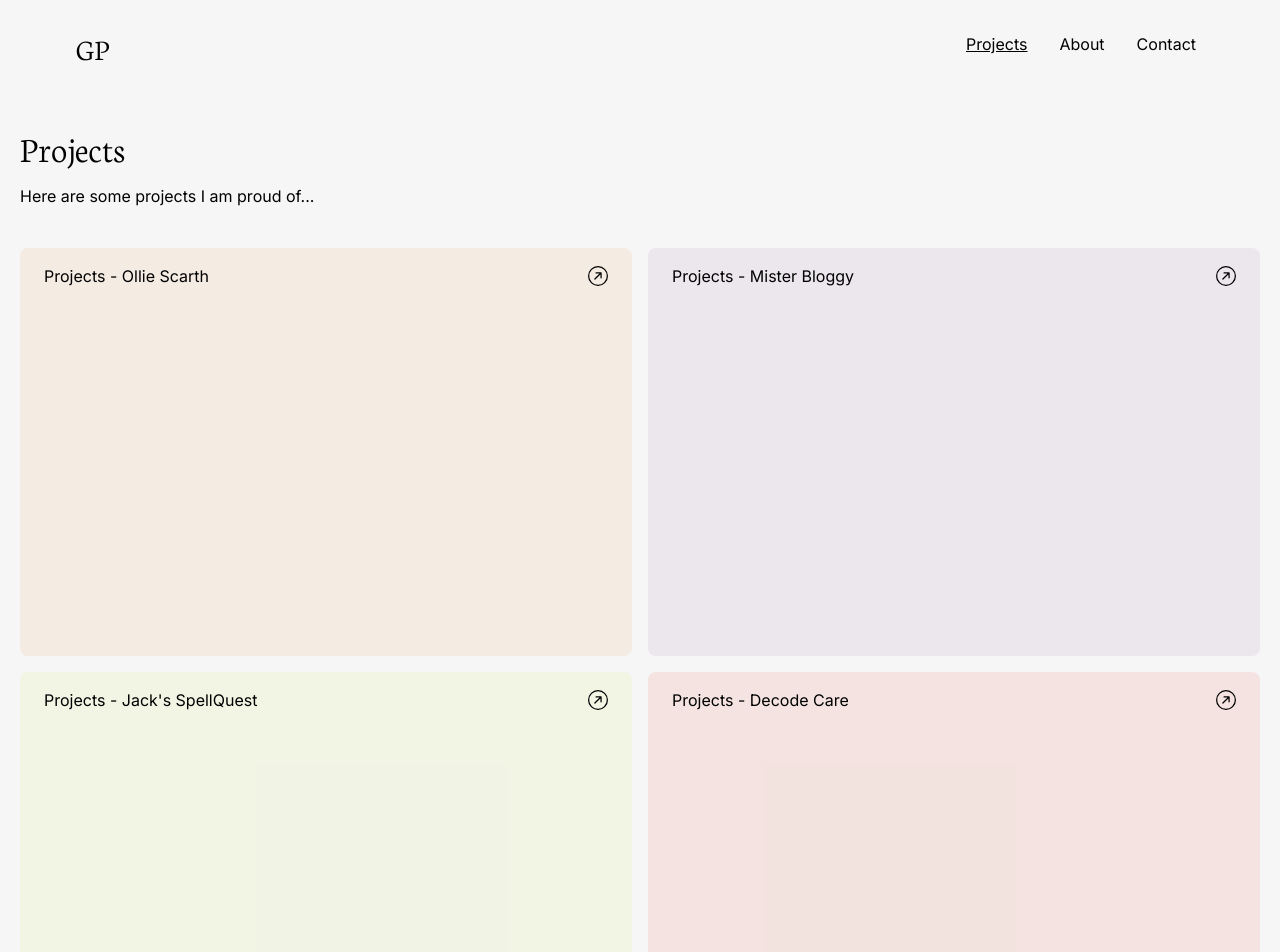
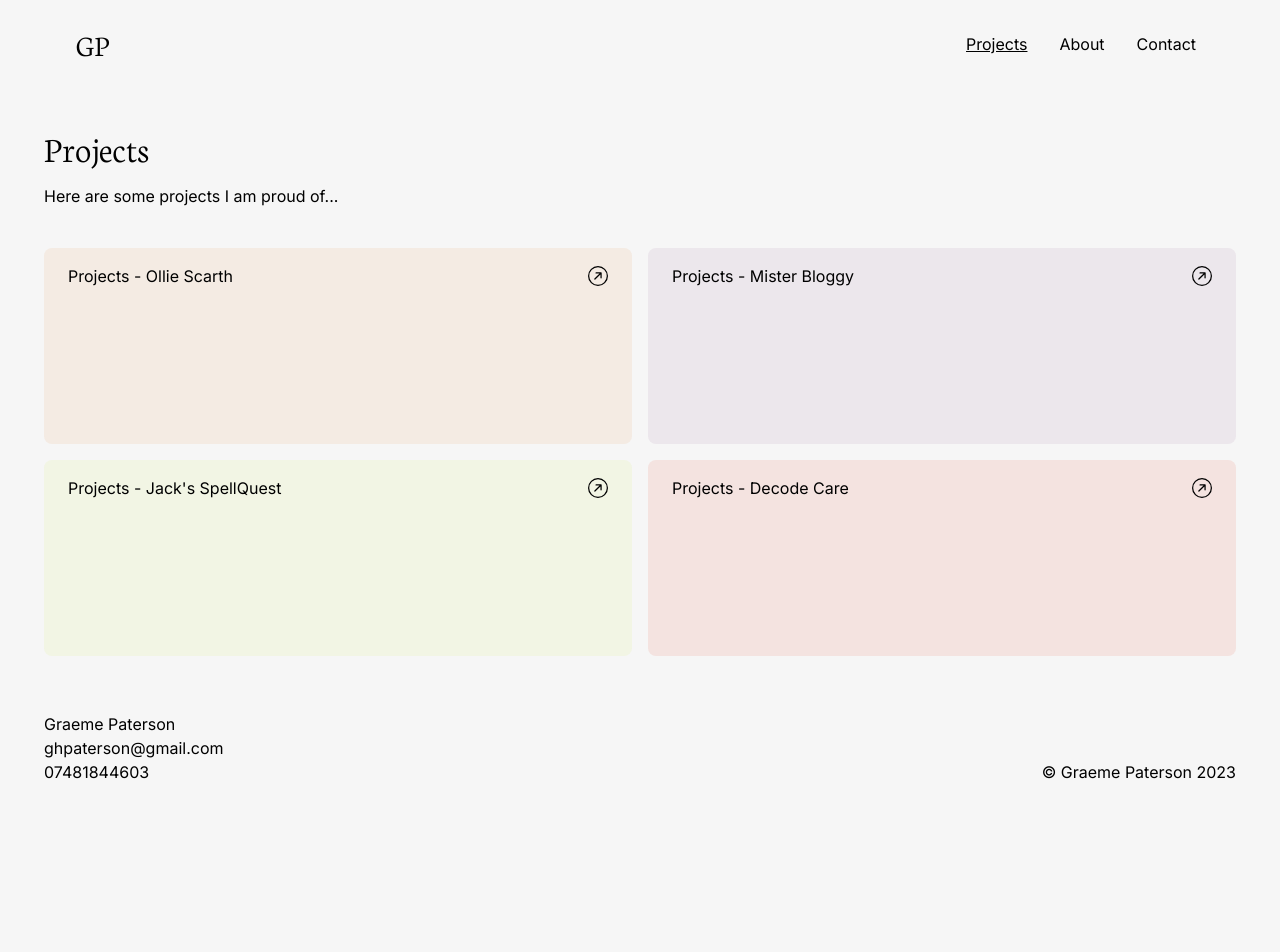
Before and after one commit to ghpaterson/graeme-paterson, a Next.js app: page /projects in a window 1280 px wide. Shown: the top 952 px of the page. After the commit the page ends 824 px from the top, so only its background shows below. Built offline with nearby package versions, Linux system fonts and the light colour scheme.

Commit message:
Projects page

```diff
--- a/app/page.js
+++ b/app/page.js
@@ -6,7 +6,7 @@ import RowFour from "@/components/RowFour";
 
 export default function Home() {
   return (
-    <main className="mx-6 grid grid-cols-1">
+    <main className="md:mx-6 py-10 md:py-0 grid grid-cols-1">
       <Hero />
       <RowOne />
       <RowTwo />
--- a/app/projects/page.js
+++ b/app/projects/page.js
@@ -6,13 +6,13 @@ export default function Projects() {
   const questURL = "https://jackquest.vercel.app/";
 
   return (
-    <main>
+    <main className="md:mx-6">
       <section className="py-6">
         <h1 className="text-4xl font-neuton py-4">Projects</h1>
         <p>Here are some projects I am proud of...</p>
       </section>
       <section className="md:h-[55vh] grid grid-cols-1 md:grid-cols-12 gap-4 py-4">
-        <div className="col-span-6 bg-sand/30 rounded-lg ">
+        <div className="group col-span-6 bg-sand/30 hover:bg-sand rounded-lg ">
           <div className="flex justify-between py-4 px-6 items-center ">
             <h1>Projects - Ollie Scarth</h1>
             <Link href="#" target="_blank">
@@ -20,7 +20,7 @@ export default function Projects() {
             </Link>
           </div>
         </div>
-        <div className="col-span-6 bg-thistle/30 rounded-lg ">
+        <div className="group col-span-6 bg-thistle/30 hover:bg-thistle rounded-lg ">
           <div className="flex justify-between py-4 px-6 items-center ">
             <h1>Projects - Mister Bloggy</h1>
             <Link href={bloggyURL} target="_blank">
@@ -28,9 +28,7 @@ export default function Projects() {
             </Link>
           </div>
         </div>
-      </section>
-      <section className="md:h-[55vh] grid grid-cols-1 md:grid-cols-12 gap-4">
-        <div className="col-span-6 bg-moss/30 rounded-lg ">
+        <div className="group col-span-6 bg-moss/30 hover:bg-moss rounded-lg ">
           <div className="flex justify-between py-4 px-6 items-center ">
             <h1>Projects - Jack's SpellQuest</h1>
             <Link href={questURL} target="_blank">
@@ -38,7 +36,7 @@ export default function Projects() {
             </Link>
           </div>
         </div>
-        <div className="col-span-6 bg-melon/30 rounded-lg ">
+        <div className="group col-span-6 bg-melon/30 hover:bg-melon rounded-lg ">
           <div className="flex justify-between py-4 px-6 items-center ">
             <h1>Projects - Decode Care</h1>
             <Link href="#" target="_blank">
--- a/components/Header.js
+++ b/components/Header.js
@@ -27,11 +27,11 @@ export default function NavBar() {
   return (
     <header className="sticky top-0 z-20 py-4 md:px-10 bg-bone">
       <div className="flex justify-between h-14 w-full items-center relative">
-        <div id="logo">
+        <div id="logo" className="">
           <Link href={"/"}>
             <h1
               onClick={closeMenu}
-              className="text-3xl w-60 z-0 pt-2 md:px-4 font-neuton"
+              className="text-3xl w-60 z-0 md:px-4 font-neuton"
             >
               GP
             </h1>
--- a/components/Hero.js
+++ b/components/Hero.js
@@ -18,7 +18,7 @@ export default function Hero() {
           </div>
           <div
             alt="Graeme Portrait"
-            className="bg-Portrait bg-cover w-full h-72 md:h-[80%] flex flex-col rounded-md"
+            className="bg-Portrait bg-cover w-full h-80 md:h-[80%] flex flex-col rounded-md"
           />
           <div className="flex gap-2 items-center">
             <IoLocationOutline />
```
